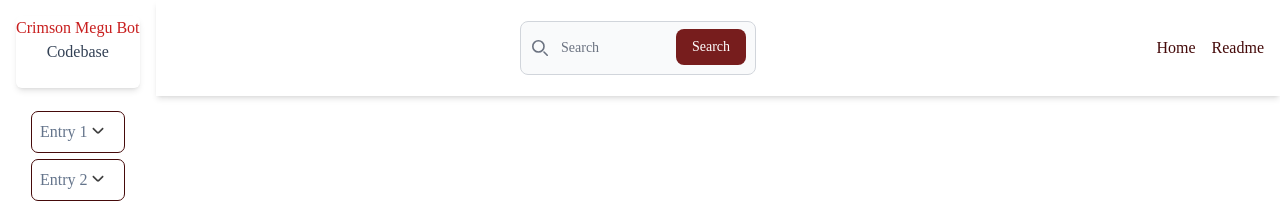
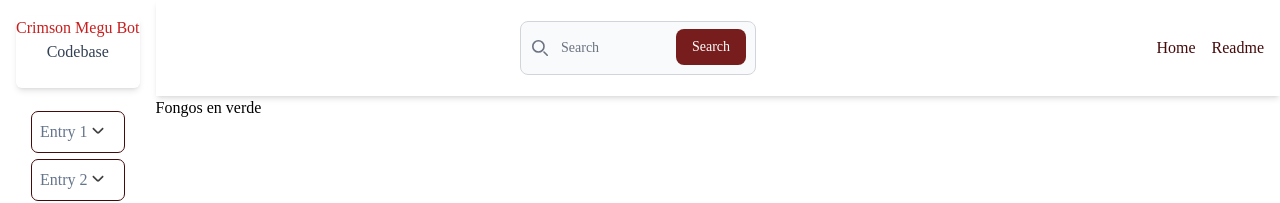
Before and after one commit to MeguRobot/megudoc.github.io, a React (Vite) app: page / in a window 1280 px wide. Shown: the top 203 px of the page. Built offline with nearby package versions, Linux system fonts and the light colour scheme.

Commit message:
Finished the implementation of the main page content, it will show the actual content that is being read.

```diff
--- a/src/App.jsx
+++ b/src/App.jsx
@@ -1,12 +1,16 @@
 import Navigation from './Components/Navigation'
 import Wikipane from './Components/Wikipane'
+import Maincontent from './Components/Maincontent'
 function App() {
   return (
     <>
-      <div className='topElements flex flex-row flex-auto'>
+      <div className='mainPage flex flex-row flex-auto'>
           <Wikipane></Wikipane>
-          <Navigation></Navigation>
-      </div>
+            <section className='pageContent flex flex-col flex-auto'>
+              <Navigation></Navigation>
+              <Maincontent></Maincontent>
+            </section>
+          </div>
     </>
   )
 }
--- /dev/null
+++ b/src/Components/Maincontent.jsx
@@ -0,0 +1,15 @@
+
+
+//let content = {};
+
+let testContent = "Fongos en verde";
+
+function Maincontent() {
+    return(
+            <div className="MainContent">
+                {testContent}
+            </div>
+    )
+}
+
+export default Maincontent;
--- a/src/Components/Navigation.jsx
+++ b/src/Components/Navigation.jsx
@@ -7,12 +7,10 @@ import Modebutton from "./Modebutton";
 function Navigation()
 {
     return (
-        <div className="navBarUpper flex flex-row flex-grow space-x-4 p-4 poppins border-1 border-b-red-950 backdrop-blur-sm max-w-screen max-h-24 sticky top-0 shadow-md items-center justify-center h-screen">
+        <div className="navBarUpper flex flex-row flex-grow space-x-4 p-4 poppins border-1 border-b-red-950 backdrop-blur-sm max-w-screen max-h-24 sticky top-0 shadow-md items-center justify-center">
              <Searchbar></Searchbar>
              <Modebutton></Modebutton>
              <Home></Home>
-
-
              <Readme></Readme>
         </div>
     );
```
